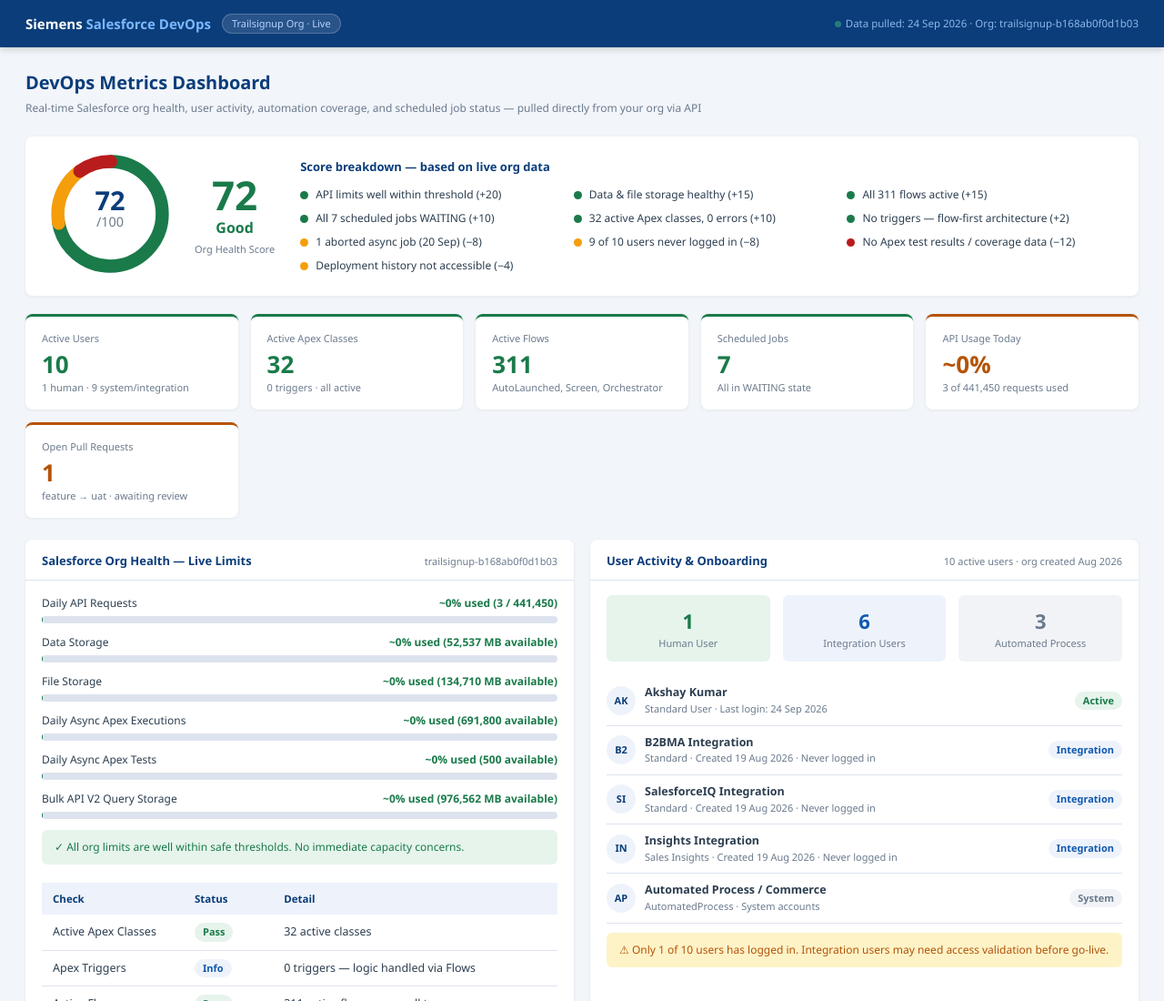
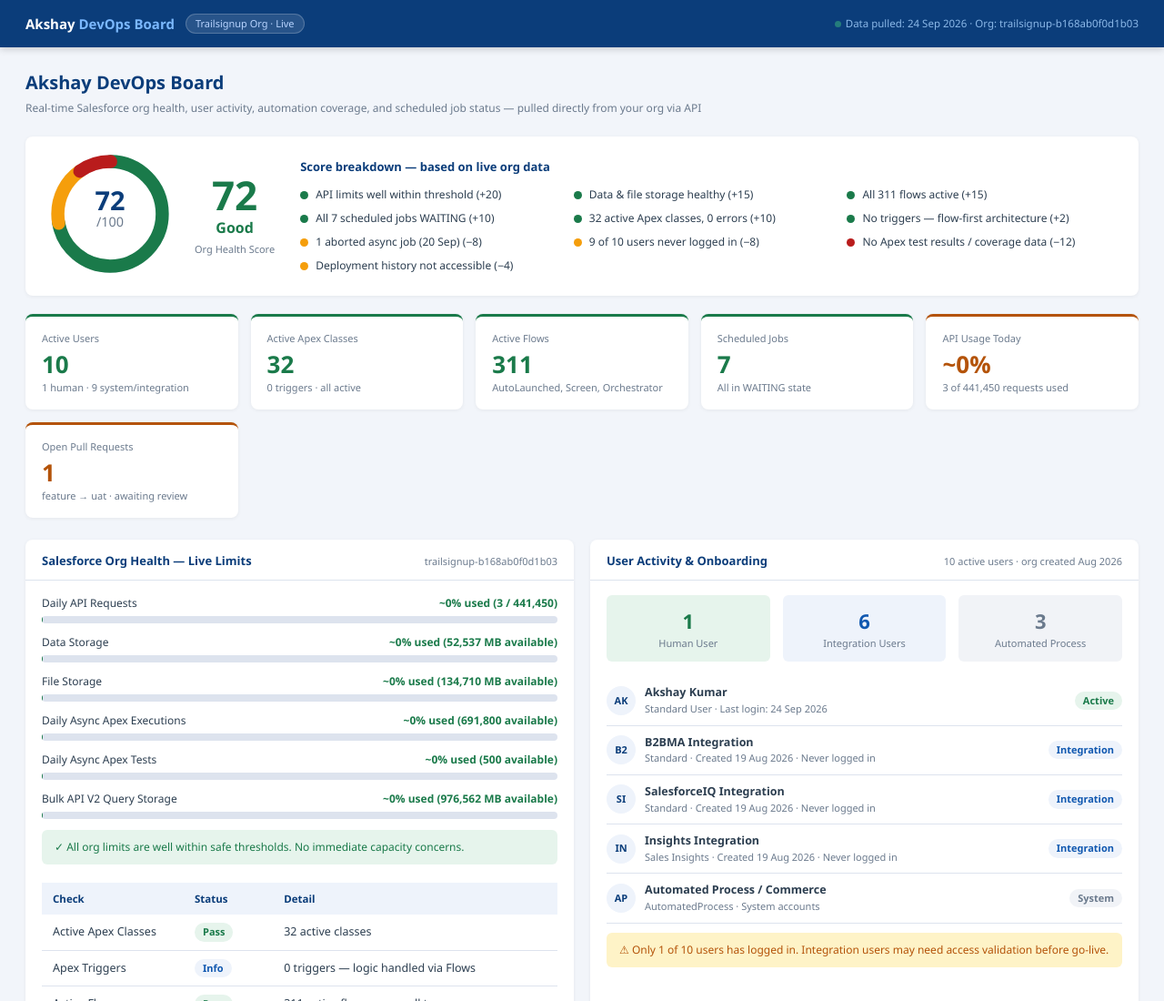
Before and after one commit to Akshay-0502/Salesforce, a plain HTML site: page docs/index.html in a window 1280 px wide. Shown: the top 1100 px of the page at 91% size. Drawn offline with Linux system fonts and the light colour scheme.

Commit message:
Fix: Replace Siemens branding with Akshay DevOps Board in topbar and page title

```diff
--- a/docs/index.html
+++ b/docs/index.html
@@ -141,7 +141,7 @@
 
 <div class="topbar">
   <div style="display:flex;align-items:center">
-    <div class="topbar-logo">Siemens <span>Salesforce DevOps</span></div>
+    <div class="topbar-logo">Akshay <span>DevOps Board</span></div>
     <div class="topbar-badge">Trailsignup Org · Live</div>
   </div>
   <div class="topbar-right">
@@ -150,7 +150,7 @@
 </div>
 
 <div class="wrapper">
-  <div class="page-title">DevOps Metrics Dashboard</div>
+  <div class="page-title">Akshay DevOps Board</div>
   <div class="page-sub">Real-time Salesforce org health, user activity, automation coverage, and scheduled job status — pulled directly from your org via API</div>
 
   <!-- Org Health Score -->
```
